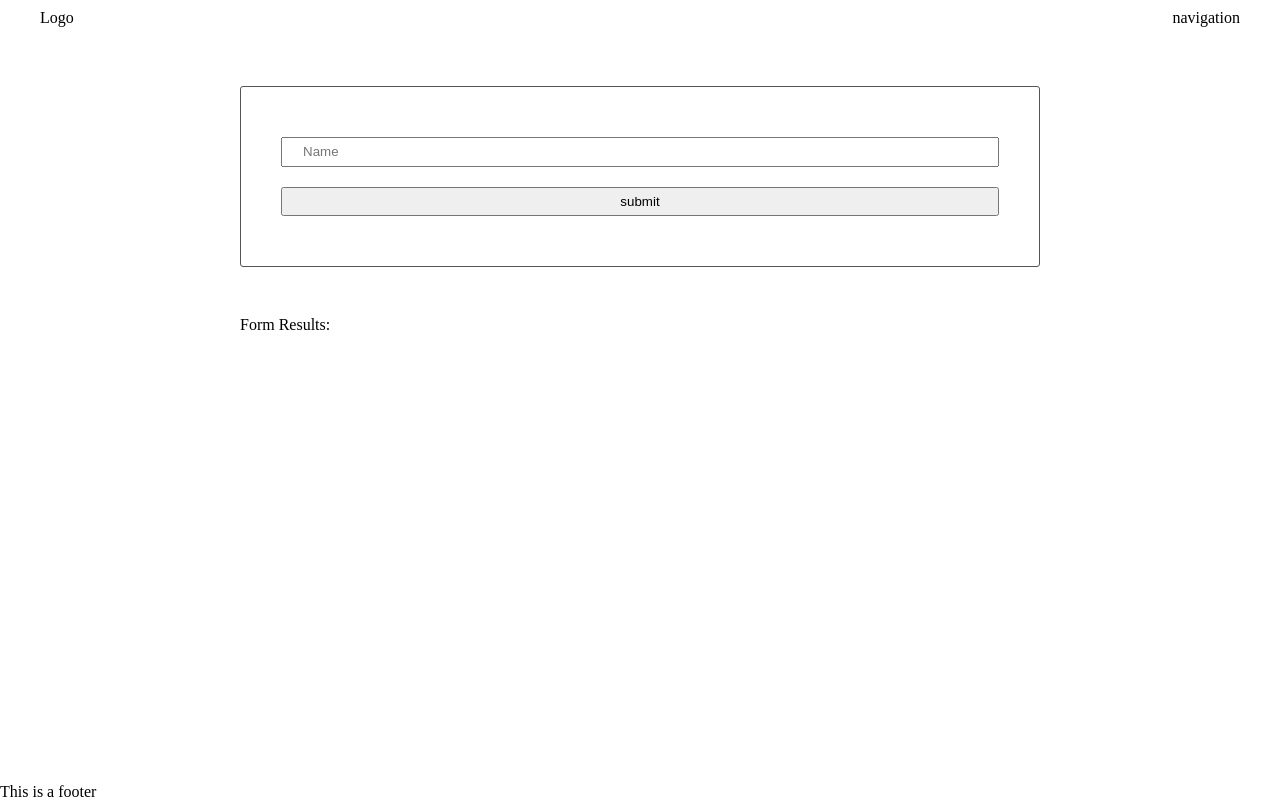
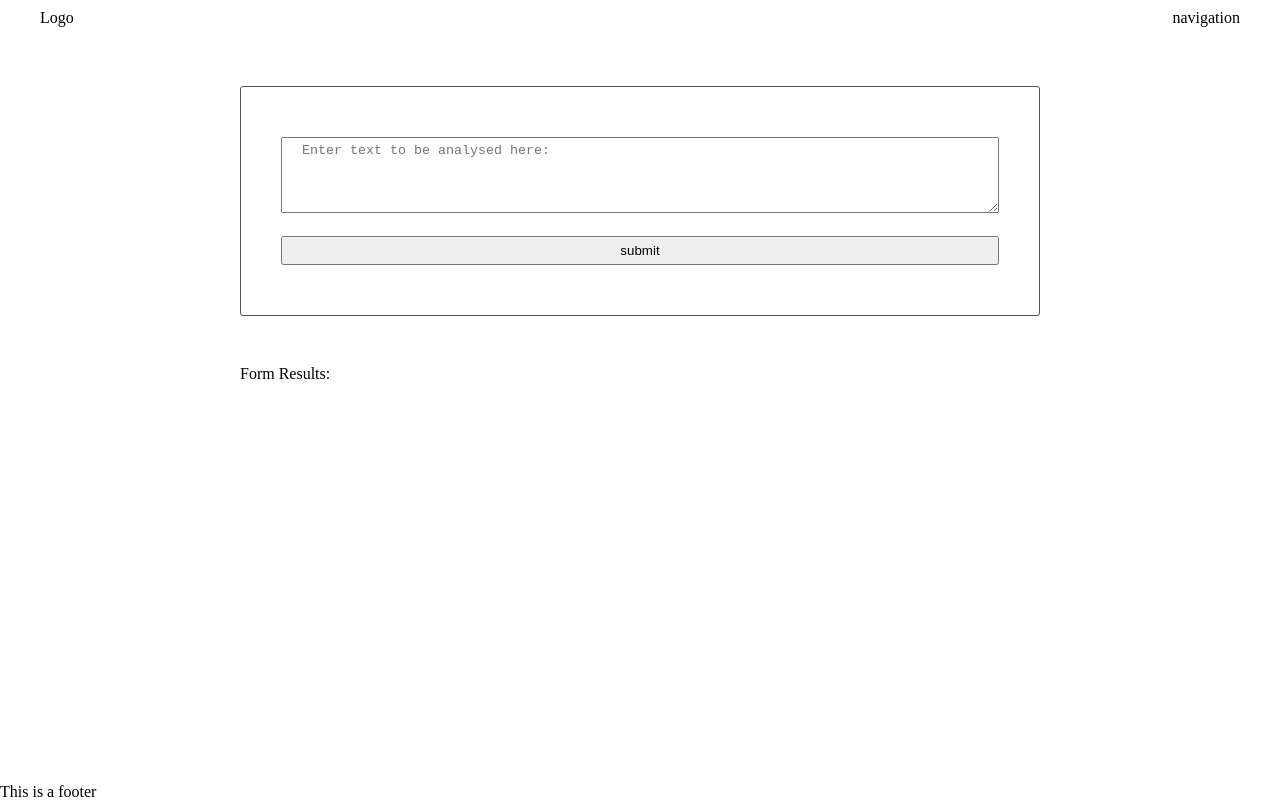
Before and after one commit to AbuBakr-S/evaluate-news-nlp, a website: page src/client/views/index.html in a window 1280 px wide. Drawn offline with nearby package versions, Linux system fonts and the light colour scheme; files that its build step writes are made by us from their sources.

Commit message:
feat: Replace input field with textarea
The text area will be used to submit a longer piece of text which will later be analysed by the semantic analysis api

```diff
--- a/src/client/js/formHandler.js
+++ b/src/client/js/formHandler.js
@@ -8,7 +8,8 @@ function handleSubmit(event) {
     fetch('http://localhost:8081/test')
     .then(res => res.json())
     .then(function(res) {
-        document.getElementById('results').innerHTML = res.message
+        // TODO: Change this to the "analyse-text" data
+        document.getElementById('name').innerHTML = res.message
     })
 }
 
--- a/src/client/styles/form.scss
+++ b/src/client/styles/form.scss
@@ -4,7 +4,7 @@ form {
     padding: 40px;
 }
 
-input {
+input, textarea {
     padding: 5px 20px;
     width: 100%;
     line-height: 16px;
--- a/src/client/views/index.html
+++ b/src/client/views/index.html
@@ -24,7 +24,7 @@
         <main>
             <section>
                 <form class="" onsubmit="return Client.handleSubmit(event)">
-                    <input id="name" type="text" name="input" value="" onblur="onBlur()" placeholder="Name">
+                    <textarea id="analyse-text" name="analyse-text" placeholder="Enter text to be analysed here:" rows="4" cols="50"></textarea>
                     <input type="submit" name="" value="submit" onclick="return Client.handleSubmit(event)" onsubmit="return Client.handleSubmit(event)">
                 </form>
             <section>
```
